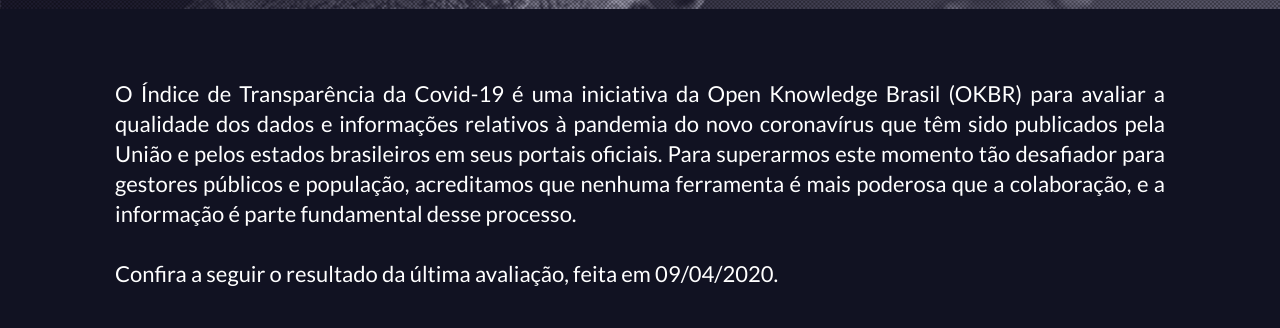
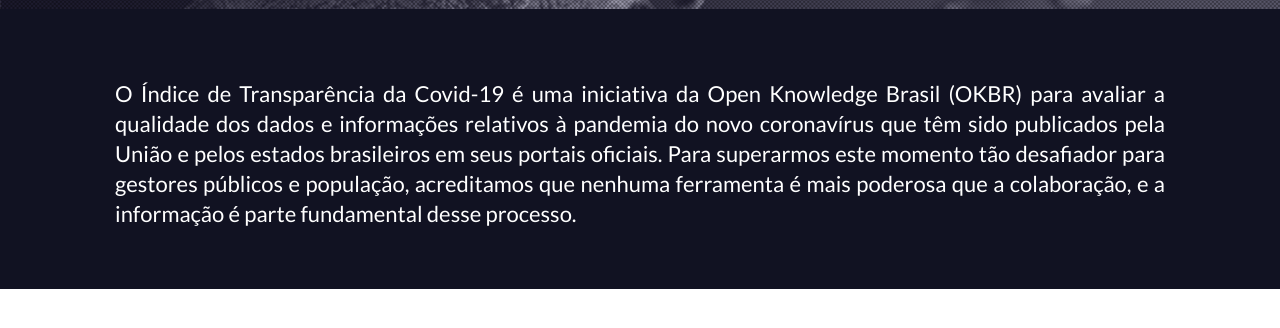
Before and after one commit to okfn-brasil/transparenciacovid19, a Jekyll site: the page built from index.html, in a window 1280 px wide and 900 px high, scrolled down 617 px, cut to the strip 0-335 px from the top of the window. Shown: the top 328 px of the strip. Built offline with Jekyll 4.4.1, drawn with Linux system fonts in a browser that asks for light colours; nearby versions of some CDN libraries; some web fonts are replaced.

Commit message:
corrige disclaimer (elimina data)

```diff
--- a/index.html
+++ b/index.html
@@ -26,8 +26,7 @@
         pelos estados brasileiros em seus portais oficiais. Para superarmos este momento tão desafiador para gestores
         públicos e população, acreditamos que nenhuma ferramenta é mais poderosa que a colaboração, e a informação é
         parte fundamental desse processo.</h3>
-      <h3 style="margin-top: 0; padding-top: 0;">Confira a seguir o resultado da última avaliação, feita em 09/04/2020.
-      </h3>
+
     </div>
   </section>
 
```
